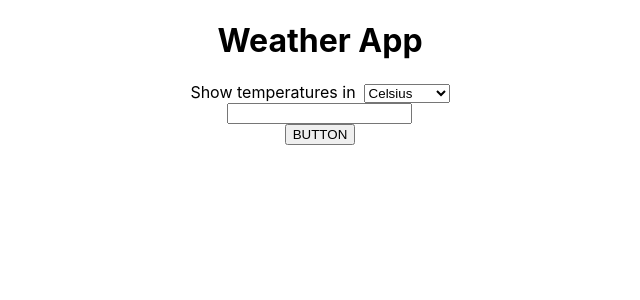
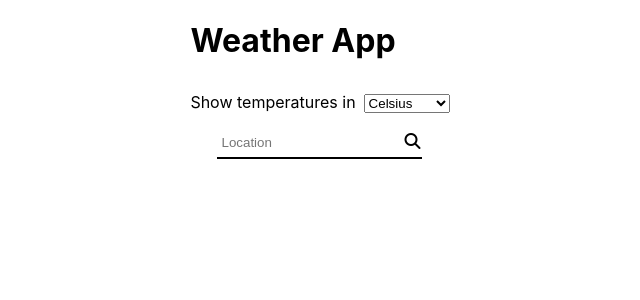
Before and after one commit to mo-mar/weather-app, a React (Create React App) app: page / in a window 1280 px wide. Shown: the top 300 px of the page, without its empty margins (320-960 px from the left). Built offline with nearby package versions, Linux system fonts and the light colour scheme; no server answers.

Commit message:
more components and styling

```diff
--- a/public/index.html
+++ b/public/index.html
@@ -10,6 +10,11 @@
             content="Web site created using create-react-app"
         />
         <link rel="apple-touch-icon" href="%PUBLIC_URL%/logo192.png" />
+        <link
+            href="https://fonts.googleapis.com/css2?family=Lato:wght@300;400;700&display=swap"
+            rel="stylesheet"
+        />
+
         <!--
       manifest.json provides metadata used when your web app is installed on a
       user's mobile device or desktop. See https://developers.google.com/web/fundamentals/web-app-manifest/
@@ -39,5 +44,9 @@
       To begin the development, run `npm start` or `yarn start`.
       To create a production bundle, use `npm run build` or `yarn build`.
     -->
+        <script
+            src="https://kit.fontawesome.com/89c69c428a.js"
+            crossorigin="anonymous"
+        ></script>
     </body>
 </html>
--- a/src/App.css
+++ b/src/App.css
@@ -22,3 +22,11 @@ u-flex {
 u-justify-space-between {
     justify-content: space-between;
 }
+
+.mb-2 {
+    margin-bottom: 8px;
+}
+
+.mb-8 {
+    margin-bottom: 32px;
+}
--- a/src/App.js
+++ b/src/App.js
@@ -1,56 +1,73 @@
 import React, { useState } from "react";
-import axios from 'axios';
-import WeatherData from './Components/WeatherData';
-import WeatherForm from './Components/WeatherForm';
-import {myKey as apiKey} from './keys.json';
-import './App.css';
-import * as classes from './App.module.css';
+import axios from "axios";
+import WeatherData from "./Components/WeatherData";
+import WeatherForm from "./Components/WeatherForm";
+import Error from "./Components/Error";
+import { myKey as apiKey } from "./keys.json";
+import "./App.css";
+import * as classes from "./App.module.css";
 
 function App() {
-    const [city, setCity] = useState('');
+    const [city, setCity] = useState("");
     const [forecast, setForecast] = useState({});
-    const [error, setError] = useState('');
-    const [tempUnit, setTempUnit] = useState('celsius');
+    const [error, setError] = useState("");
+    const [tempUnit, setTempUnit] = useState("celsius");
 
     const handleChange = (event) => {
         let city = event.target.value;
         setCity(city);
-    }
+    };
 
     const handleSubmit = (event) => {
         event.preventDefault();
         getForecast();
-    }
+    };
 
     const handleDropdownChange = () => {
-        if (tempUnit === 'celsius') {
+        if (tempUnit === "celsius") {
             setTempUnit("fahrenheit");
+        } else {
+            setTempUnit("celsius");
         }
-        else {
-            setTempUnit('celsius');
-        }
-    }
+    };
 
     const getForecast = async () => {
-        await axios.get(`http://api.openweathermap.org/data/2.5/weather?q=${city}&units=metric&appid=${apiKey}`).then(response => {
+        setError("");
+        await axios
+            .get(
+                `http://api.openweathermap.org/data/2.5/weather?q=${city}&units=metric&appid=${apiKey}`
+            )
+            .then((response) => {
                 setForecast(response.data);
-        }).catch(error => {
+            })
+            .catch((error) => {
+                if (!error) {
+                    alert("Something went wrong. Please try again.");
+                    return;
+                }
                 setError(error.response.data.message);
+                setForecast("");
             });
-    }
-
-
+    };
 
     return (
+        <div className={classes.wrapper}>
             <div className={classes.App}>
-            <h1>Weather App</h1>
+                <h1 className="mb-8">Weather App</h1>
                 <WeatherForm
                     handleSubmit={handleSubmit}
                     handleDropdownChange={handleDropdownChange}
                     handleChange={handleChange}
                 />
-            {forecast.main ? <WeatherData data={forecast} unit={tempUnit}/> : null}
-            {error ? `Error: ${error}` : null}
+                {forecast.main ? (
+                    <WeatherData
+                        className="mb-8"
+                        data={forecast}
+                        unit={tempUnit}
+                    />
+                ) : null}
+                <Error error={error} />
+            </div>
         </div>
     );
 }
--- a/src/App.module.css
+++ b/src/App.module.css
@@ -1,11 +1,15 @@
 .App {
-  display: flex;
-  flex-direction: column;
-  justify-content: center;
-  align-items: center;
+    display: grid;
+    grid-template-rows: auto 1fr auto;
+    justify-content: center;
+    align-items: center;
 }
 
 .wrapper {
-  width: 100%;
-  max-width: 1280px;
+    width: 100%;
+    max-width: 1280px;
 }
+
+.WeatherForm {
+    margin-bottom: 12px;
+}
--- /dev/null
+++ b/src/Components/Error.js
@@ -0,0 +1,14 @@
+import React from "react";
+import styled from "styled-components";
+
+const ErrorContainer = styled.div`
+    text-align: center;
+    font-size: 16px;
+`;
+export default function Error(props) {
+    return (
+        <ErrorContainer>
+            {props.error ? <div>Error: {props.error}</div> : null}
+        </ErrorContainer>
+    );
+}
--- a/src/Components/WeatherData.js
+++ b/src/Components/WeatherData.js
@@ -1,5 +1,5 @@
-import React from 'react'
-import '../App.css';
+import React from "react";
+import "../App.css";
 import styled from "styled-components";
 
 const TempContainer = styled.div`
@@ -11,40 +11,71 @@ const TempContainer = styled.div`
 `;
 
 const CityName = styled.div`
+    font-family: "Lato", sans-serif;
+    font-size: 28px;
+    font-weight: 700;
+    margin-bottom: 12px;
+`;
+
+const Icon = styled.div`
+    font-size: 16px;
+`;
+
+const CurrentTemp = styled.div`
     font-size: 24px;
-  font-weight: 700;
-`
+    font-family: "Lato", sans-serif;
+    margin-bottom: 12px;
+`;
+
+const HighAndLow = styled.div`
+    display: flex;
+    flex-direction: column;
+    font-size: 16px;
+    font-family: "Lato", sans-serif;
+    font-weight: 400;
+    margin-bottom: 12px;
+`;
 
 const WeatherData = (props) => {
-
     const _convertCelsiusToF = (C) => {
         return (C * 1.8 + 32).toFixed();
     };
 
-  const currentTemp = props.unit === "celsius" ?
-    `${parseInt(props.data.main.temp).toFixed()} ºC`
-    : `${_convertCelsiusToF(props.data.main.temp)} °F`
+    const currentTemp =
+        props.unit === "celsius"
+            ? `${parseInt(props.data.main.temp).toFixed()} ºC`
+            : `${_convertCelsiusToF(props.data.main.temp)} °F`;
 
     const highInCelsius = parseInt(props.data.main.temp_max).toFixed();
     const lowInCelsius = parseInt(props.data.main.temp_min).toFixed();
 
-  const high = props.unit === "celsius"
-    ? highInCelsius + ' ºC'
+    const high =
+        props.unit === "celsius"
+            ? highInCelsius + " ºC"
             : `${_convertCelsiusToF(props.data.main.temp_max)} °F`;
 
-  const low = props.unit === "celsius"
-    ? lowInCelsius + ' ºC'
+    const low =
+        props.unit === "celsius"
+            ? lowInCelsius + " ºC"
             : `${_convertCelsiusToF(props.data.main.temp_min)} °F`;
+
+    const iconId = props.data.weather[0].icon;
+    const iconURL = `http://openweathermap.org/img/wn/${iconId}@2x.png`;
 
     return (
         <TempContainer data-testid="weather-data" className="u-flex">
             <CityName>
                 {props.data.name}, {props.data.sys.country}
             </CityName>
-        <div>The current temperature is {currentTemp}</div>
-        Today's high will be {high}. The low will be {low}
+            <Icon>
+                <img src={iconURL} alt="icon" />
+            </Icon>
+            <CurrentTemp>{currentTemp}</CurrentTemp>
+            <HighAndLow>
+                <span>High: {high}.</span> <span>Low: {low}</span>
+            </HighAndLow>
         </TempContainer>
     );
-}
+};
 
 export default WeatherData;
--- a/src/Components/WeatherForm.js
+++ b/src/Components/WeatherForm.js
@@ -1,5 +1,5 @@
-import React from 'react'
-import styled from 'styled-components'
+import React from "react";
+import styled from "styled-components";
 
 const Form = styled.form`
     display: flex;
@@ -11,20 +11,46 @@ const Select = styled.select`
     margin-left: 8px;
 `;
 
+const Input = styled.div`
+    padding: 6px 2px;
+    margin: 12px 0;
+    border-bottom: 2px solid black;
+    input {
+        border: none;
+    }
+    input:focus {
+        outline: 1px solid tomato;
+        padding: 4px;
+    }
+    i {
+        margin-left: 4px;
+        font-size: 16px;
+        cursor: pointer;
+    }
+`;
+
 export default function WeatherForm(props) {
     return (
-      <div>
         <Form onSubmit={props.handleSubmit} data-testid="weather-form">
             <label htmlFor="unit">
                 <span>Show temperatures in</span>
-            <Select id="unit" onChange={props.handleDropdownChange} data-testid="unit-dropdown">
+                <Select
+                    id="unit"
+                    onChange={props.handleDropdownChange}
+                    data-testid="unit-dropdown"
+                >
                     <option defaultValue="celsius">Celsius</option>
                     <option value="fahrenheit">Fahrenheit</option>
                 </Select>
             </label>
-          <input type="text" onChange={(e) => props.handleChange(e)} />
-          <button>BUTTON</button>
+            <Input>
+                <input
+                    placeholder="Location"
+                    type="text"
+                    onChange={(e) => props.handleChange(e)}
+                />
+                <i onClick={props.handleSubmit} className="fas fa-search"></i>
+            </Input>
         </Form>
-      </div>
-  )
+    );
 }
```
Lines whose indentation alone changed are shown as unchanged.
